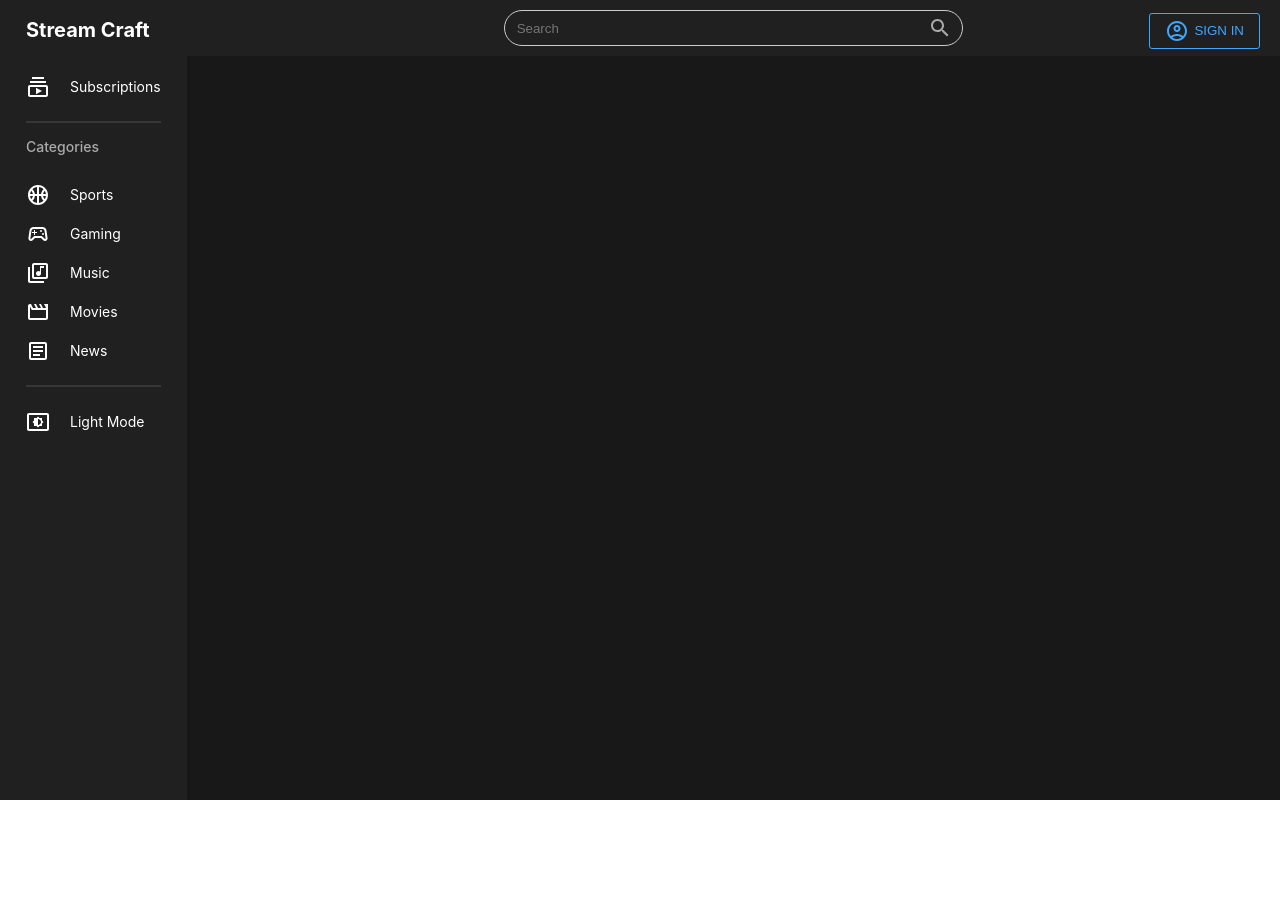
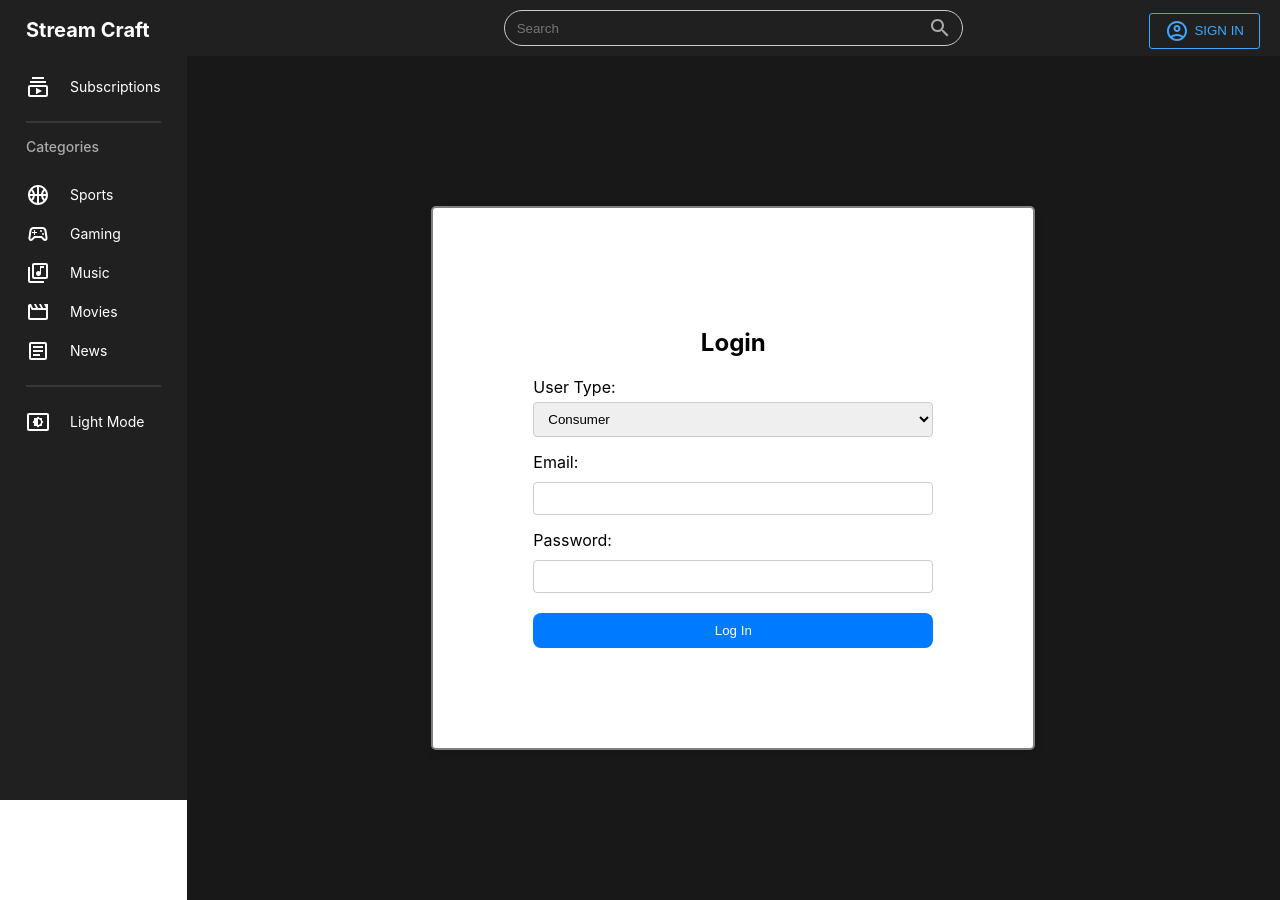
Before and after one commit to pranjal0207/stream-craft-client, a React (Create React App) app: page /signin in a window 1280 px wide. Before the commit the page ends 800 px from the top, so only its background shows below. Built offline with nearby package versions, Linux system fonts and the light colour scheme; no server answers.

Commit message:
session management

```diff
--- a/src/App.tsx
+++ b/src/App.tsx
@@ -36,7 +36,7 @@ function App() {
               <Routes>
                 <Route path="/">
                   <Route index element={<Home />} />
-                  <Route path="login" element={<LoginPage />} />
+                  <Route path="signin" element={<LoginPage />} />
                   <Route path="video/:id" element={<Video />} />
                 </Route>
               </Routes>
--- /dev/null
+++ b/src/Interface/ConsumerUserInterface.tsx
@@ -0,0 +1,11 @@
+export interface ConsumerUser {
+    user_id : string;
+    email: string;
+    firstName: string;
+    lastName: string;
+    subscriptions: Array<string>;
+    likedVideos : Array<string>;
+    dislikedVideos : Array<string>;
+    viewHistory : Array<string>;
+    type: string;
+}
--- a/src/pages/login/client.ts
+++ b/src/pages/login/client.ts
@@ -3,8 +3,8 @@ import { setLogin } from './reducer';
 
 const BASE_API = process.env.REACT_APP_BACKEND_BASE_API;
 
-export const signIn = async (credentials:any) => {
-    const response = await axios.post(`${BASE_API}/login/`, credentials);
+export const signIn = async (credentials:any, type:string) => {
+    const response = await axios.post(`${BASE_API}/login/${type}/`, credentials);
 
     return response.data;
 }
--- a/src/pages/login/index.css
+++ b/src/pages/login/index.css
@@ -1,20 +1,34 @@
-/* src/index.css */
+
 .login-container {
     display: flex;
     justify-content: center;
     align-items: center;
-    height: 100vh; /* Use the full height of the viewport */
+    height: 100vh;
     width: 100%;
 }
 
 .login-form {
-    width: 400px;  /* Adjust as needed depending on previous changes */
+    width: 400px;
     padding: 100px;
-    margin: auto;  /* Centers the form horizontally */
-    border: 2px solid grey;  /* Blue border, you can choose any color */
+    margin: auto;
+    border: 2px solid grey;
     border-radius: 5px;
-    box-shadow: 0 4px 8px rgba(0,0,0,0.1);  /* Subtle shadow for depth */
+    box-shadow: 0 4px 8px rgba(0,0,0,0.1);
     background-color: #ffffff;
+}
+
+.login-form input, .login-form select {
+    width: 100%;
+    padding: 8px 10px;
+    margin-top: 5px;
+    margin-bottom: 15px;
+    box-sizing: border-box;
+    border: 1px solid #ccc;
+    border-radius: 4px;
+}
+
+.user-type-selector select {
+    display: block;
 }
 
 label {
@@ -25,15 +39,6 @@ label {
 .login-heading {
     display: flex;
     justify-content: center;
-}
-
-input[type="email"],
-input[type="password"] {
-    width: 100%;
-    padding: 8px;
-    margin-bottom: 10px;
-    border: 1px solid #ccc;
-    border-radius: 4px;
 }
 
 button {
--- a/src/pages/login/index.tsx
+++ b/src/pages/login/index.tsx
@@ -11,9 +11,12 @@ const LoginPage = () => {
     const [email, setEmail] = useState('');
     const [password, setPassword] = useState('');
     const [errorMessage, setErrorMessage] = useState('');
+    const [userType, setUserType] = useState('consumer');
 
     const dispatch = useDispatch();
     const navigate = useNavigate();
+
+
 
     const handleSubmit = async (event: React.FormEvent<HTMLFormElement>) => {
         try {
@@ -22,8 +25,7 @@ const LoginPage = () => {
             const response = await client.signIn({
                 "email": email,
                 "password": password
-            });
-
+            }, userType.toLowerCase());
             dispatch(setLogin(response));
             navigate("/");
         } catch (error) {
@@ -37,7 +39,19 @@ const LoginPage = () => {
             <form onSubmit={handleSubmit}>
                 <h2 className='login-heading'>Login</h2>
                 {errorMessage && <div className="error-message">{errorMessage}</div>}
-                <div>
+                    <div className="user-type-selector">
+                            <label htmlFor="userType">User Type:</label>
+                            <select
+                                id="userType"
+                                value={userType}
+                                onChange={(e) => setUserType(e.target.value)}
+                                required
+                            >
+                                <option value="consumer">Consumer</option>
+                                <option value="uploader">Uploader</option>
+                            </select>
+                        </div>
+                    <div>
                     <label htmlFor="email">Email:</label>
                     <input
                         type="email"
--- a/src/pages/login/reducer.tsx
+++ b/src/pages/login/reducer.tsx
@@ -1,22 +1,33 @@
-import { createSlice } from "@reduxjs/toolkit";
-import { User } from "../../Interface/UserInterface";
+import { PayloadAction, createSlice } from "@reduxjs/toolkit";
+import { ConsumerUser } from "../../Interface/ConsumerUserInterface";
+import { UploaderUser } from "../../Interface/UploaderUserInterface";
 
-interface InitialState {
-  user : User,
-  token : string
+interface ConsumerState {
+  type: "consumer";
+  user: ConsumerUser;
+  token: string;
 }
 
-const initialState : InitialState = {
+interface UploaderState {
+  type: "uploader";
+  user: UploaderUser;
+  token: string;
+}
+
+export type UserState = ConsumerState | UploaderState;
+
+const initialState: UserState = {
+  type: "consumer",
   user: {
     user_id : "",
-    username : "",
     email: "",
     firstName: "",
     lastName: "",
     subscriptions: [],
     likedVideos : [],
     dislikedVideos :[],
-    viewHistory : []
+    viewHistory : [],
+    type:""
   },
   token : ""
 };
@@ -25,25 +36,25 @@ export const authSlice = createSlice({
   name: "auth",
   initialState,
   reducers: {
-    setLogin: (state : InitialState, action) => {
+    setLogin: (state : UserState, action: PayloadAction<UserState>) => {
       state.user = action.payload.user;
       state.token = action.payload.token;
-
-      console.log(state);
+      state.type = action.payload.type;
     },
     setLogout: (state) => {
       state.user = {
         user_id : "",
-        username : "",
         email: "",
         firstName: "",
         lastName: "",
         subscriptions: [],
         likedVideos : [],
         dislikedVideos :[],
-        viewHistory : []
+        viewHistory : [],
+        type:""
       };
-      state.token = ""
+      state.token = "" ;
+      state.type = "consumer";
     }
   },
 });
--- a/src/store/index.tsx
+++ b/src/store/index.tsx
@@ -1,17 +1,18 @@
 import { configureStore } from "@reduxjs/toolkit";
-import loginReducer from '../pages/login/reducer'
-import { User } from "../Interface/UserInterface";
+import authReducer from '../pages/login/reducer';
+import { UserState } from "../pages/login/reducer";
 
 export interface StreamCraftState {
-	loginReducer: {
-		user : User,
-		token : string
+	authReducer: {
+		user : UserState,
+		token : string,
+		type : String
 	};
 }
 
 const store = configureStore({
 	reducer: {
-		loginReducer
+		authReducer
 	}
 });
 
```
Also changed, not shown: src/Interface/UploaderUserInterface.tsx (renamed from src/Interface/UserInterface.tsx, +4 -3 lines).
